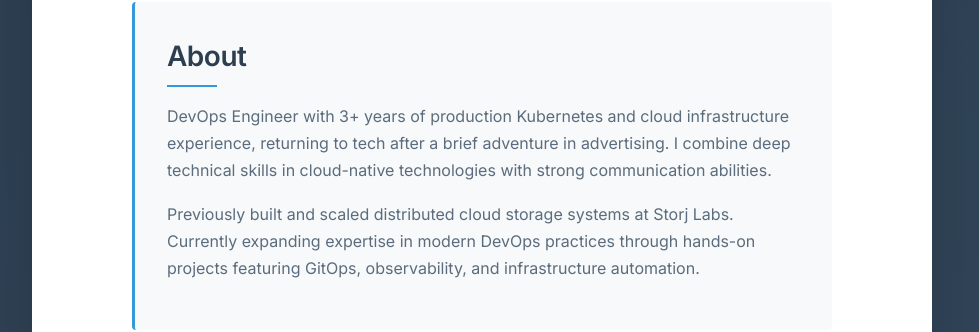
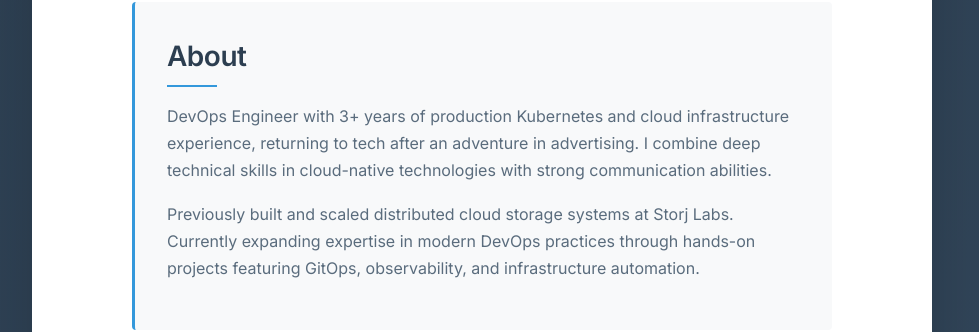
Before and after one commit to navillasa/navillasa.github.io, a Jekyll site: the page built from index.md, in a window 1280 px wide. Shown: the part 440-772 px from the top of the page, without its empty margins (158-1137 px from the left). Built offline with Jekyll 4.4.1, drawn with Linux system fonts in a browser that asks for light colours.

Commit message:
small edit to bio

```diff
--- a/index.md
+++ b/index.md
@@ -30,7 +30,7 @@ title: "DevOps Engineer"
         <div class="about-container">
             <h2 class="section-title">About</h2>
             <div class="about-content">
-                <p>DevOps Engineer with 3+ years of production Kubernetes and cloud infrastructure experience, returning to tech after a brief adventure in advertising. I combine deep technical skills in cloud-native technologies with strong communication abilities.</p>
+                <p>DevOps Engineer with 3+ years of production Kubernetes and cloud infrastructure experience, returning to tech after an adventure in advertising. I combine deep technical skills in cloud-native technologies with strong communication abilities.</p>
                 <p>Previously built and scaled distributed cloud storage systems at Storj Labs. Currently expanding expertise in modern DevOps practices through hands-on projects featuring GitOps, observability, and infrastructure automation.</p>
             </div>
         </div>
```
